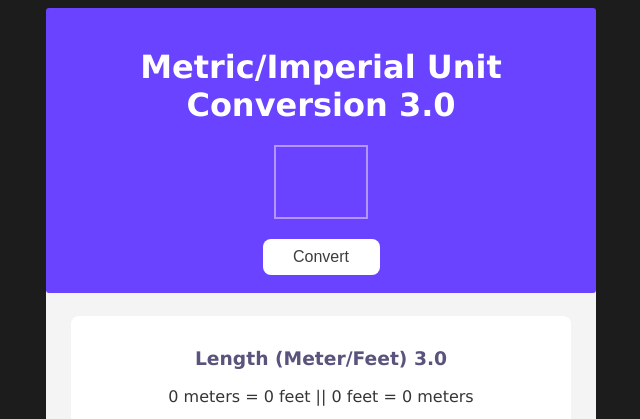
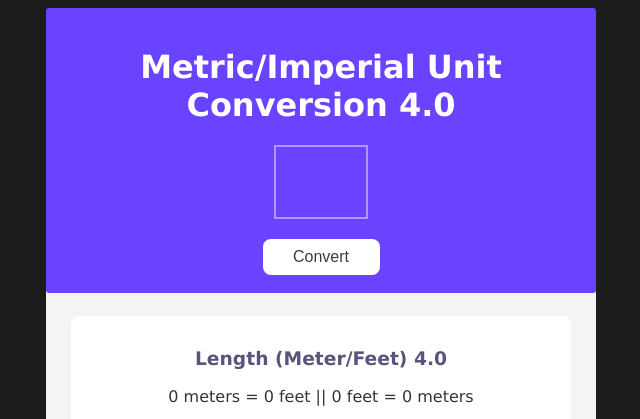
Before and after one commit to vako8-crypto/unit-convertor, a plain HTML site: page index.html in a window 1280 px wide. Shown: the top 419 px of the page, 319-959 px from the left. Drawn offline with Linux system fonts and the light colour scheme.

Commit message:
#1 pull request
give me a pull request

```diff
--- a/index.html
+++ b/index.html
@@ -6,13 +6,13 @@
 </head>
 <body>  <div id="container">
     <div id="hero">
-        <h1> Metric/Imperial Unit Conversion 3.0</h1>
+        <h1> Metric/Imperial Unit Conversion 4.0</h1>
         <input type="text" id ="number"></input>
         <button id="convert-btn">Convert</button>
       </div>
 
      <div class="pockets">
-        <h3>Length (Meter/Feet) 3.0</h3>
+        <h3>Length (Meter/Feet) 4.0</h3>
         <p><span class="numberclass">0</span> meters = <span id="meterstofeet">0</span> feet || <span class="numberclass">0</span> feet = <span id="feettometers">0</span> meters</p>
      </div>
       <div class="pockets">
```
